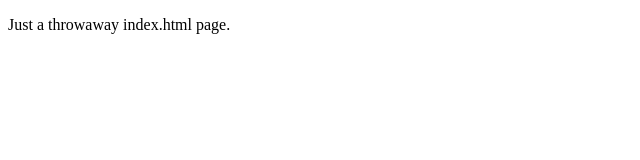
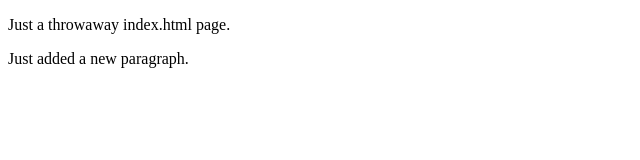
Before and after one commit to Seraphyne/learn-github, a plain HTML site: page index.html in a window 1280 px wide. Shown: the whole page, without its empty margins (0-640 px from the left). Drawn offline with Linux system fonts and the light colour scheme.

Commit message:
added a paragraph and color green

```diff
--- a/index.html
+++ b/index.html
@@ -5,5 +5,6 @@
 </head>
 <body>
   <p>Just a throwaway index.html page.</p>
+  <p>Just added a new paragraph.</p>
 </body>
 </html>
--- /dev/null
+++ b/main.css
@@ -0,0 +1,3 @@
+p {
+    color: green;
+}
```
